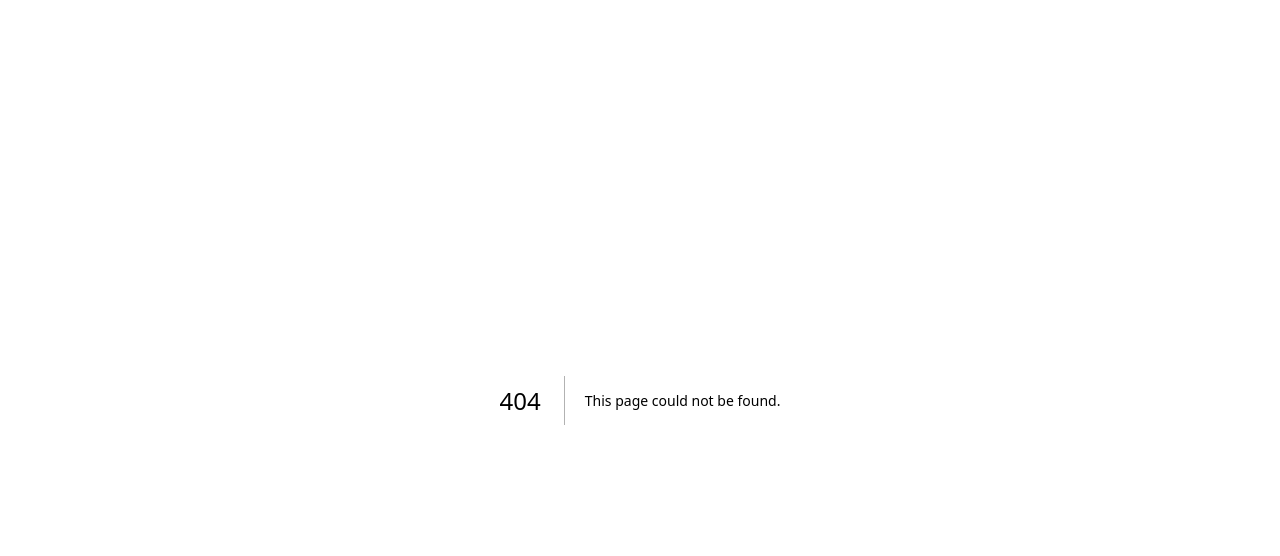
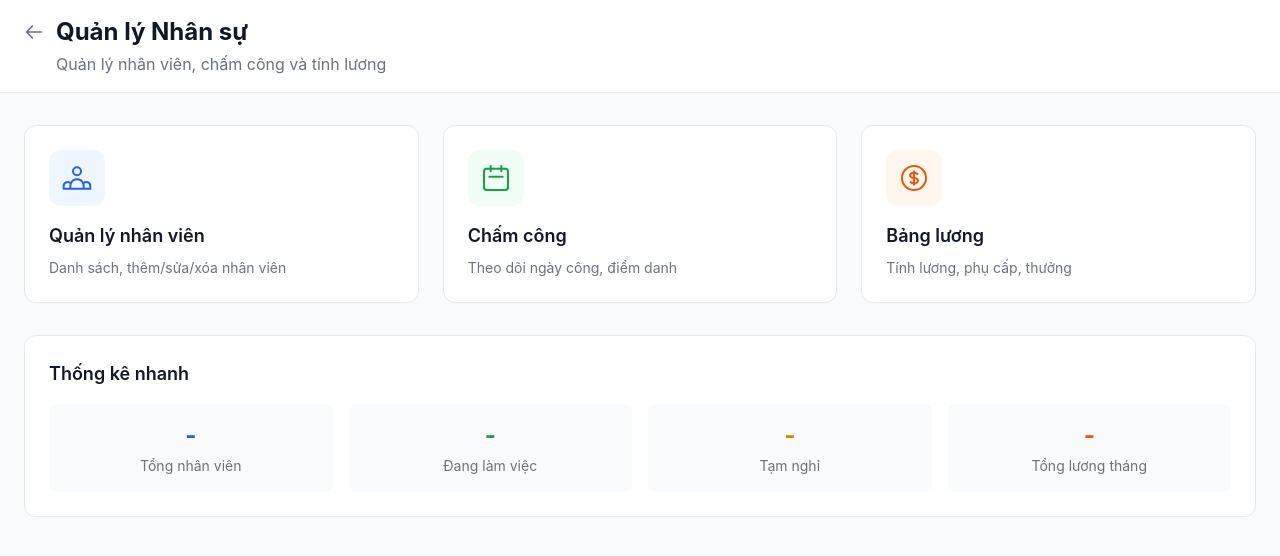
Before and after one commit to duanbtco-star/-am-thuc-giao-tuyet, a Next.js app: page /hr in a window 1280 px wide. Before the commit this address had no page. Shown: the top 556 px of the page. Built offline with nearby package versions, Linux system fonts and the light colour scheme.

Commit message:
Add HR dashboard page and update navigation link

```diff
--- /dev/null
+++ b/src/app/hr/page.tsx
@@ -0,0 +1,123 @@
+'use client'
+
+import Link from 'next/link'
+
+export default function HRPage() {
+    const hrModules = [
+        {
+            title: 'Quản lý nhân viên',
+            description: 'Danh sách, thêm/sửa/xóa nhân viên',
+            href: '/hr/employees',
+            icon: (
+                <svg className="w-8 h-8" fill="none" stroke="currentColor" viewBox="0 0 24 24">
+                    <path strokeLinecap="round" strokeLinejoin="round" strokeWidth={1.5} d="M17 20h5v-2a3 3 0 00-5.356-1.857M17 20H7m10 0v-2c0-.656-.126-1.283-.356-1.857M7 20H2v-2a3 3 0 015.356-1.857M7 20v-2c0-.656.126-1.283.356-1.857m0 0a5.002 5.002 0 019.288 0M15 7a3 3 0 11-6 0 3 3 0 016 0z" />
+                </svg>
+            ),
+            color: 'blue'
+        },
+        {
+            title: 'Chấm công',
+            description: 'Theo dõi ngày công, điểm danh',
+            href: '/hr/attendance',
+            icon: (
+                <svg className="w-8 h-8" fill="none" stroke="currentColor" viewBox="0 0 24 24">
+                    <path strokeLinecap="round" strokeLinejoin="round" strokeWidth={1.5} d="M8 7V3m8 4V3m-9 8h10M5 21h14a2 2 0 002-2V7a2 2 0 00-2-2H5a2 2 0 00-2 2v12a2 2 0 002 2z" />
+                </svg>
+            ),
+            color: 'green'
+        },
+        {
+            title: 'Bảng lương',
+            description: 'Tính lương, phụ cấp, thưởng',
+            href: '/hr/payroll',
+            icon: (
+                <svg className="w-8 h-8" fill="none" stroke="currentColor" viewBox="0 0 24 24">
+                    <path strokeLinecap="round" strokeLinejoin="round" strokeWidth={1.5} d="M12 8c-1.657 0-3 .895-3 2s1.343 2 3 2 3 .895 3 2-1.343 2-3 2m0-8c1.11 0 2.08.402 2.599 1M12 8V7m0 1v8m0 0v1m0-1c-1.11 0-2.08-.402-2.599-1M21 12a9 9 0 11-18 0 9 9 0 0118 0z" />
+                </svg>
+            ),
+            color: 'orange'
+        }
+    ]
+
+    const getColorClasses = (color: string) => {
+        const colors: Record<string, { bg: string; icon: string; hover: string }> = {
+            blue: { bg: 'bg-blue-50', icon: 'text-blue-600', hover: 'hover:border-blue-300 hover:shadow-blue-100' },
+            green: { bg: 'bg-green-50', icon: 'text-green-600', hover: 'hover:border-green-300 hover:shadow-green-100' },
+            orange: { bg: 'bg-orange-50', icon: 'text-orange-600', hover: 'hover:border-orange-300 hover:shadow-orange-100' },
+        }
+        return colors[color] || colors.blue
+    }
+
+    return (
+        <div className="min-h-screen bg-gray-50">
+            {/* Header */}
+            <header className="bg-white border-b">
+                <div className="max-w-7xl mx-auto px-6 py-4">
+                    <div className="flex items-center justify-between">
+                        <div>
+                            <div className="flex items-center gap-3">
+                                <Link href="/" className="text-gray-500 hover:text-gray-700">
+                                    <svg className="w-5 h-5" fill="none" stroke="currentColor" viewBox="0 0 24 24">
+                                        <path strokeLinecap="round" strokeLinejoin="round" strokeWidth={2} d="M10 19l-7-7m0 0l7-7m-7 7h18" />
+                                    </svg>
+                                </Link>
+                                <h1 className="text-2xl font-bold text-gray-900">Quản lý Nhân sự</h1>
+                            </div>
+                            <p className="text-gray-500 mt-1 ml-8">Quản lý nhân viên, chấm công và tính lương</p>
+                        </div>
+                    </div>
+                </div>
+            </header>
+
+            {/* Content */}
+            <main className="max-w-7xl mx-auto px-6 py-8">
+                {/* Module Cards */}
+                <div className="grid grid-cols-1 md:grid-cols-3 gap-6">
+                    {hrModules.map((module) => {
+                        const colors = getColorClasses(module.color)
+                        return (
+                            <Link
+                                key={module.href}
+                                href={module.href}
+                                className={`bg-white rounded-xl border p-6 transition-all duration-200 hover:shadow-lg ${colors.hover}`}
+                            >
+                                <div className={`w-14 h-14 ${colors.bg} rounded-xl flex items-center justify-center mb-4`}>
+                                    <span className={colors.icon}>{module.icon}</span>
+                                </div>
+                                <h2 className="text-lg font-semibold text-gray-900 mb-2">
+                                    {module.title}
+                                </h2>
+                                <p className="text-gray-500 text-sm">
+                                    {module.description}
+                                </p>
+                            </Link>
+                        )
+                    })}
+                </div>
+
+                {/* Quick Stats Placeholder */}
+                <div className="mt-8 bg-white rounded-xl border p-6">
+                    <h2 className="text-lg font-semibold text-gray-900 mb-4">Thống kê nhanh</h2>
+                    <div className="grid grid-cols-2 md:grid-cols-4 gap-4">
+                        <div className="bg-gray-50 rounded-lg p-4 text-center">
+                            <div className="text-2xl font-bold text-blue-600">-</div>
+                            <div className="text-sm text-gray-500 mt-1">Tổng nhân viên</div>
+                        </div>
+                        <div className="bg-gray-50 rounded-lg p-4 text-center">
+                            <div className="text-2xl font-bold text-green-600">-</div>
+                            <div className="text-sm text-gray-500 mt-1">Đang làm việc</div>
+                        </div>
+                        <div className="bg-gray-50 rounded-lg p-4 text-center">
+                            <div className="text-2xl font-bold text-yellow-600">-</div>
+                            <div className="text-sm text-gray-500 mt-1">Tạm nghỉ</div>
+                        </div>
+                        <div className="bg-gray-50 rounded-lg p-4 text-center">
+                            <div className="text-2xl font-bold text-orange-600">-</div>
+                            <div className="text-sm text-gray-500 mt-1">Tổng lương tháng</div>
+                        </div>
+                    </div>
+                </div>
+            </main>
+        </div>
+    )
+}
--- a/src/app/page.tsx
+++ b/src/app/page.tsx
@@ -107,7 +107,7 @@ const quickLinks = [
     { title: 'Quản lý đơn', href: '/don-hang', icon: ShoppingCart, color: 'from-orange-500 to-red-500' },
     { title: 'Lịch sự kiện', href: '/lich', icon: Calendar, color: 'from-purple-500 to-pink-500' },
     { title: 'Tài chính', href: '/tai-chinh', icon: Wallet, color: 'from-green-500 to-emerald-500' },
-    { title: 'Nhân sự', href: '/hr/employees', icon: Users, color: 'from-teal-500 to-cyan-500' },
+    { title: 'Nhân sự', href: '/hr', icon: Users, color: 'from-teal-500 to-cyan-500' },
     { title: 'Nhà cung cấp', href: '/vendor', icon: Store, color: 'from-amber-500 to-orange-500' },
     { title: 'Báo cáo', href: '/bao-cao', icon: BarChart3, color: 'from-indigo-500 to-blue-500' },
     { title: 'Cài đặt', href: '/settings', icon: MoreHorizontal, color: 'from-gray-500 to-slate-600' },
```
